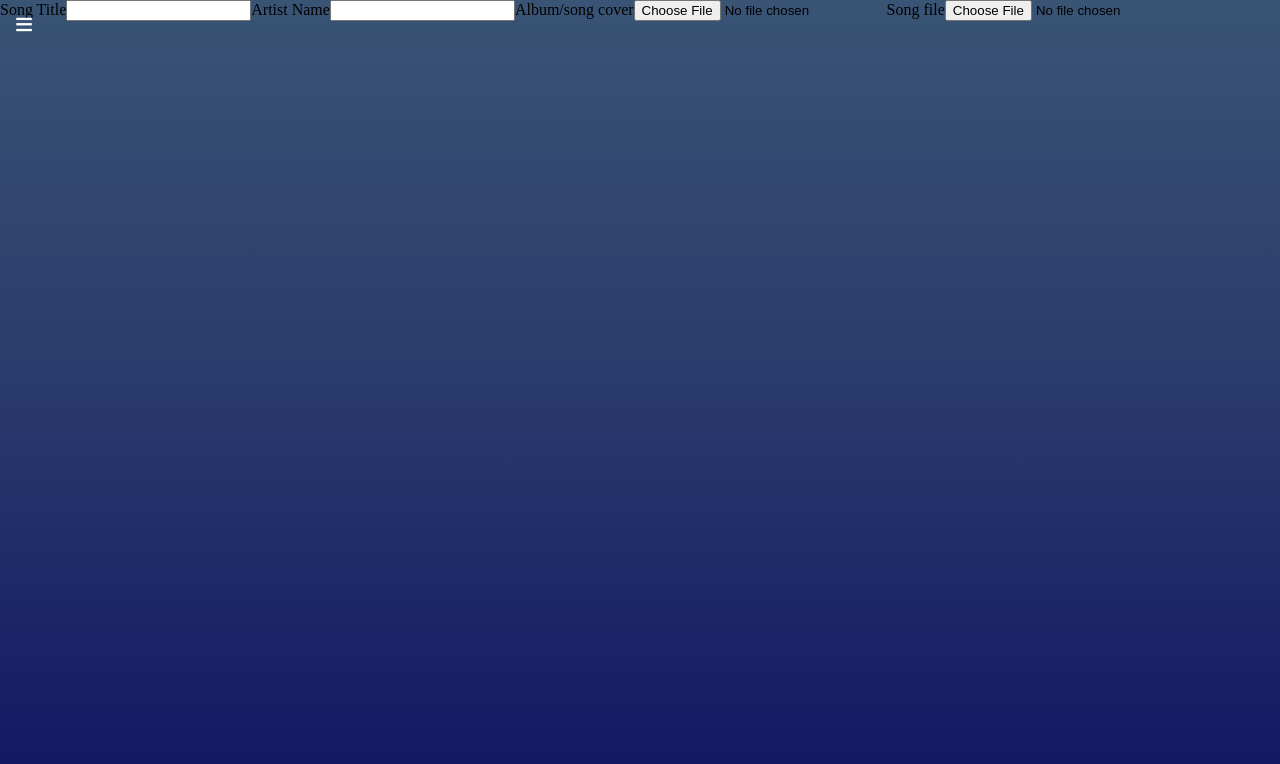
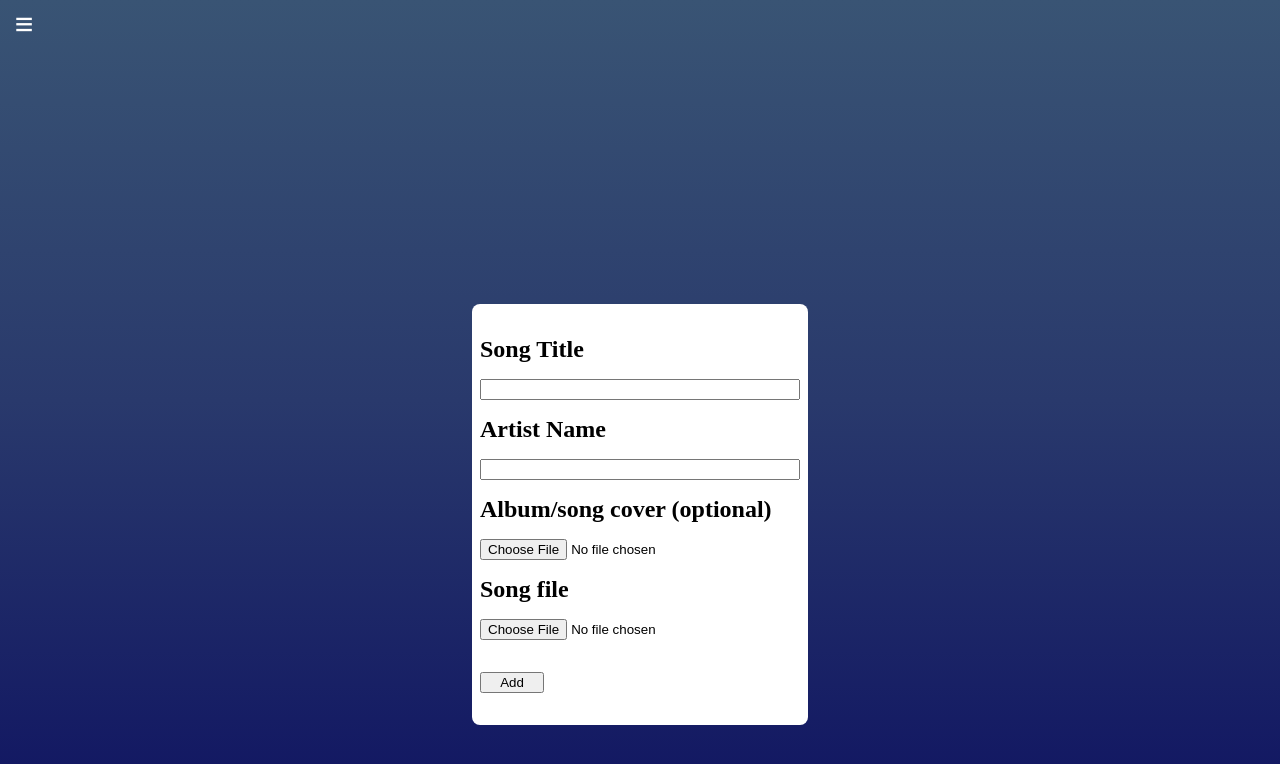
Before and after one commit to gadyerg/music-player-app, a React (Create React App) app in the folder client/: page /add-song in a window 1280 px wide. Shown: the top 764 px of the page. Built offline with nearby package versions, Linux system fonts and the light colour scheme.

Commit message:
basic styling for form

```diff
--- a/client/src/components/Form/Form.js
+++ b/client/src/components/Form/Form.js
@@ -1,17 +1,19 @@
 import React from "react";
+import classes from './Form.module.css';
 
 function Form() {
   return (
     <React.Fragment>
-      <form>
+      <form className={classes.container}>
         <label for="song-title">Song Title</label>
-        <input type="text" id="song-title" />
+        <input type="text" id="song-title" reauired />
         <label for="artist">Artist Name</label>
-        <input type="text" id="artist" />
-        <label for="album">Album/song cover</label>
+        <input type="text" id="artist" required />
+        <label for="album">Album/song cover (optional)</label>
         <input type='file' accept="image/*" id="album" />
         <label for='song'>Song file</label>
-        <input type='file' accept="audio/*" />
+        <input type='file' accept="audio/*" required />
+        <button>Add</button>
       </form>
     </React.Fragment>
   );
--- /dev/null
+++ b/client/src/components/Form/Form.module.css
@@ -0,0 +1,27 @@
+.container {
+    transform: translateY(19rem);
+    display: flex;
+    flex-direction: column;
+    width: 25%;
+    margin: 0 auto;
+    color: black;
+    background-color: white;
+    padding: 0 .5rem;
+    padding-top: 2rem;
+    padding-bottom: 2rem;
+    border-radius: .5rem;
+}
+
+.container label {
+    font-weight: bold;
+    font-size: 1.5rem;
+}
+
+.container input {
+    margin: 1rem 0;
+}
+
+.container button {
+    margin-top: 1rem;
+    width: 20%;
+}
```
